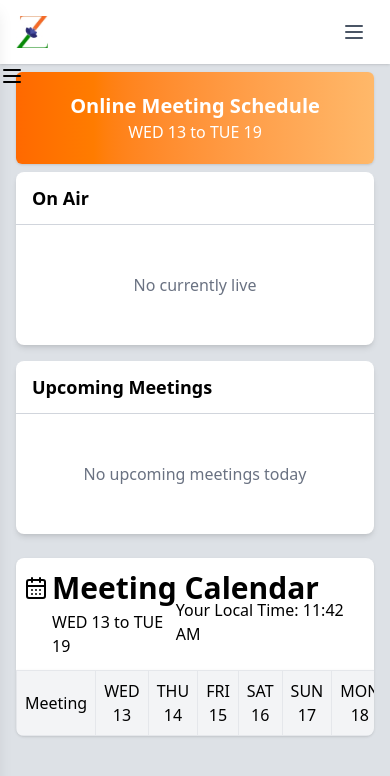
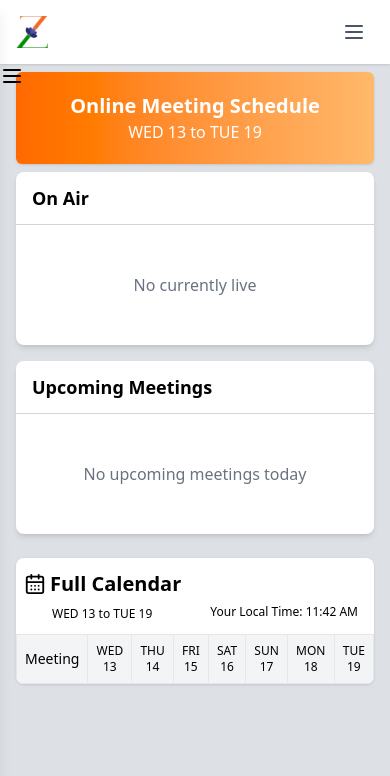
Before and after one commit to bkapil002/fremes, a React (Vite) app in the folder frame2/: page /mleetingList in a window 390 px wide. Shown: the top 776 px of the page. Built offline with nearby package versions, Linux system fonts and the light colour scheme.

Commit message:
meeting-list

```diff
--- a/frame2/src/Samzara/MeetingList.jsx
+++ b/frame2/src/Samzara/MeetingList.jsx
@@ -192,7 +192,7 @@ const MeetingList = () => {
                     <div key={index} className="flex justify-between items-center p-3 bg-red-50 rounded-md border-l-4 border-red-400">
                       <div>
                         <p className="font-medium text-gray-800">{meeting.meetingType}</p>
-                        <p className="text-base text-gray-600">{meeting.meetingTime}</p>
+                        <p className="text-xs md:text-sm text-gray-600">{meeting.meetingTime}</p>
                         <div className="flex items-center mt-1">
                           <div className="w-2 h-2 bg-red-500 rounded-full animate-pulse mr-2"></div>
                           <span className="text-xs text-red-600 font-medium">LIVE</span>
@@ -226,7 +226,7 @@ const MeetingList = () => {
                     <div key={index} className="flex justify-between items-center p-3 bg-gray-50 rounded-md border-l-4 border-blue-400">
                       <div>
                         <p className="font-medium text-gray-800">{meeting.meetingType}</p>
-                        <p className="text-base text-gray-600">{meeting.meetingTime}</p>
+                        <p className="text-xs md:text-sm text-gray-600">{meeting.meetingTime}</p>
                       </div>
                       <Link
                         to={`/room/${meeting.linkId}`}
@@ -251,13 +251,13 @@ const MeetingList = () => {
       {/* Full Calendar View */}
       <div className="px-4 ">
         <div className="bg-gradient-to-r bg-white rounded-t-lg shadow-sm py-3  ">
-          <div className=" pl-2"><h2 className="text-black text-3xl flex items-center gap-1 font-semibold"><CalendarDays/> Meeting Calendar</h2></div>
-          <div className="pl-9 -mt-2  flex justify-between">
-             <p className="text-black text-base font-medium pt-3">
+          <div className=" pl-2"><h2 className="text-black  md:text-3xl text-xl flex items-center gap-1 font-semibold"><CalendarDays size={22}/> Full Calendar</h2></div>
+          <div className="pl-9 -mt-1  flex justify-between">
+             <p className="text-black md:text-base text-xs font-medium pt-3">
               {days[0].label} to {days[6].label}
              </p>
-             <div className="mr-4">
-               <p className="text-black text-base font-medium">
+             <div className="mr-4 mt-2.5">
+               <p className="text-black text-xs md:text-base font-medium">
                Your Local Time: {getCurrentTimeCustom()}
                </p>
             </div>
@@ -268,13 +268,13 @@ const MeetingList = () => {
           <table className="w-full  border border-gray-200">
             <thead>
               <tr className="bg-gray-100">
-                <th className="border text-base md:text-lg font-normal border-gray-200 p-2 text-left">
+                <th className="border text-sm md:text-lg font-normal border-gray-200 p-2 text-left">
                   Meeting
                 </th>
                 {days.map((day, index) => (
                   <th
                     key={index}
-                    className="border md:text-lg text-base  font-normal border-gray-200 p-2 text-center"
+                    className="border md:text-lg  text-xs  font-normal border-gray-200 p-2 text-center"
                   >
                     {day.label}
                   </th>
@@ -284,7 +284,7 @@ const MeetingList = () => {
             <tbody>
              {Object.keys(groupedData).map((meetingType, rowIndex) => (
                 <tr key={rowIndex} className="hover:bg-gray-50">
-                  <td className="border border-gray-200 p-2 font-medium text-gray-700">
+                  <td className="border md:text-base text-sm border-gray-200 p-2 font-medium text-gray-700">
                     {meetingType}
                   </td>
                   {days.map((day, colIndex) => {
@@ -300,7 +300,7 @@ const MeetingList = () => {
                         }`}
                       >
                         {times.length > 0 ? (
-                          times.map((t, i) => <div key={i}>{getStartTimeOnly(t)}</div>)
+                          times.map((t, i) => <div key={i} className="text-xs md:text-base" >{getStartTimeOnly(t)}</div>)
                         ) : (
                           "-"
                         )}
```
